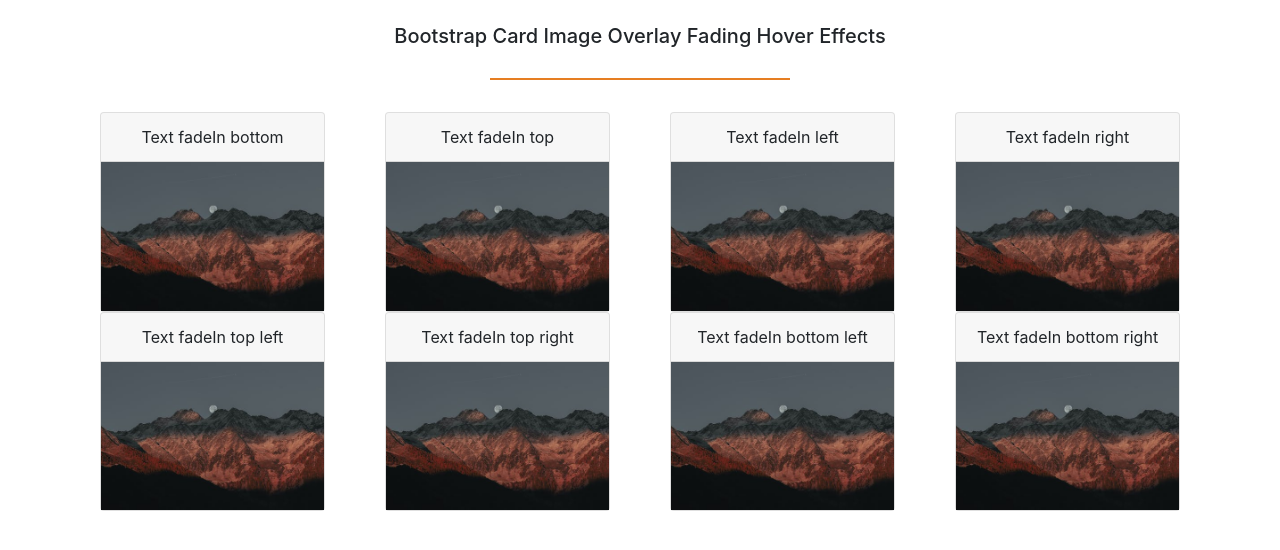
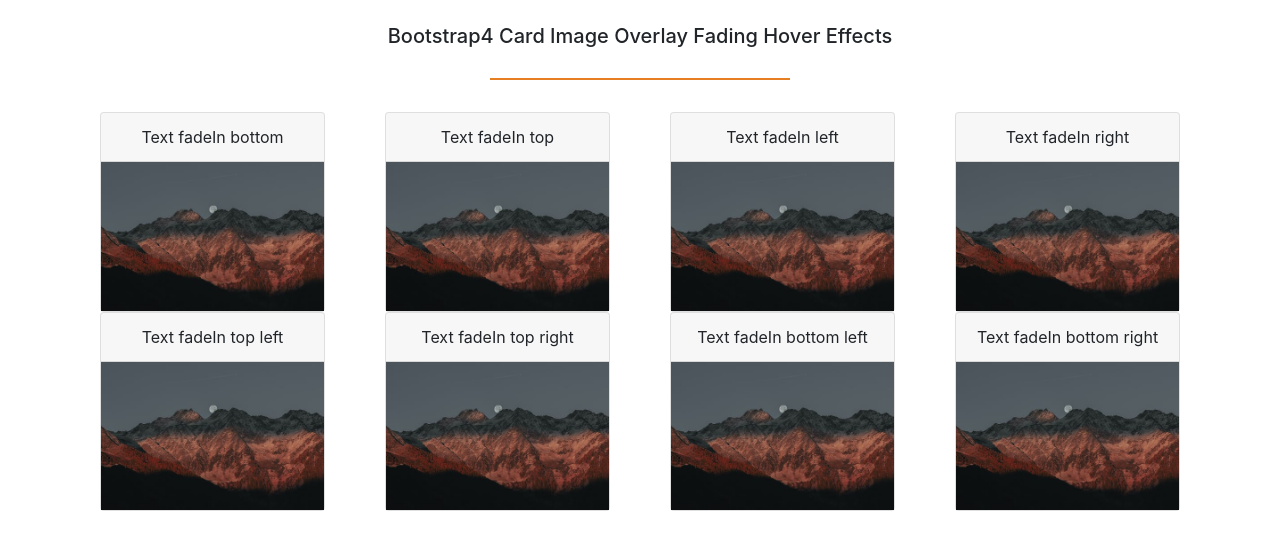
Before and after one commit to deesh4/image-text-fade.github.io, a plain HTML site: page index.html in a window 1280 px wide. Drawn offline with nearby package versions, Linux system fonts and the light colour scheme.

Commit message:
Update index.html

```diff
--- a/index.html
+++ b/index.html
@@ -15,7 +15,7 @@
 <body>
     <div class="container">
 	<br/>
-	<h5>Bootstrap Card Image Overlay Fading Hover Effects</h5>
+	<h5>Bootstrap4 Card Image Overlay Fading Hover Effects</h5>
 	<br/>
         <div class="card-deck">
             <div class="col-lg-3">
```
